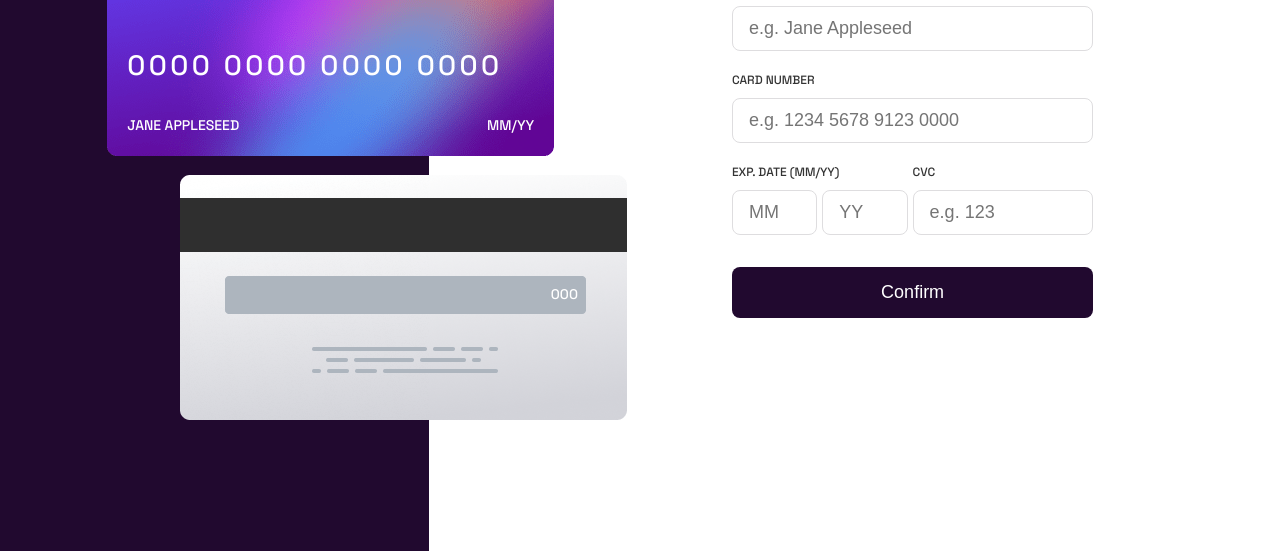
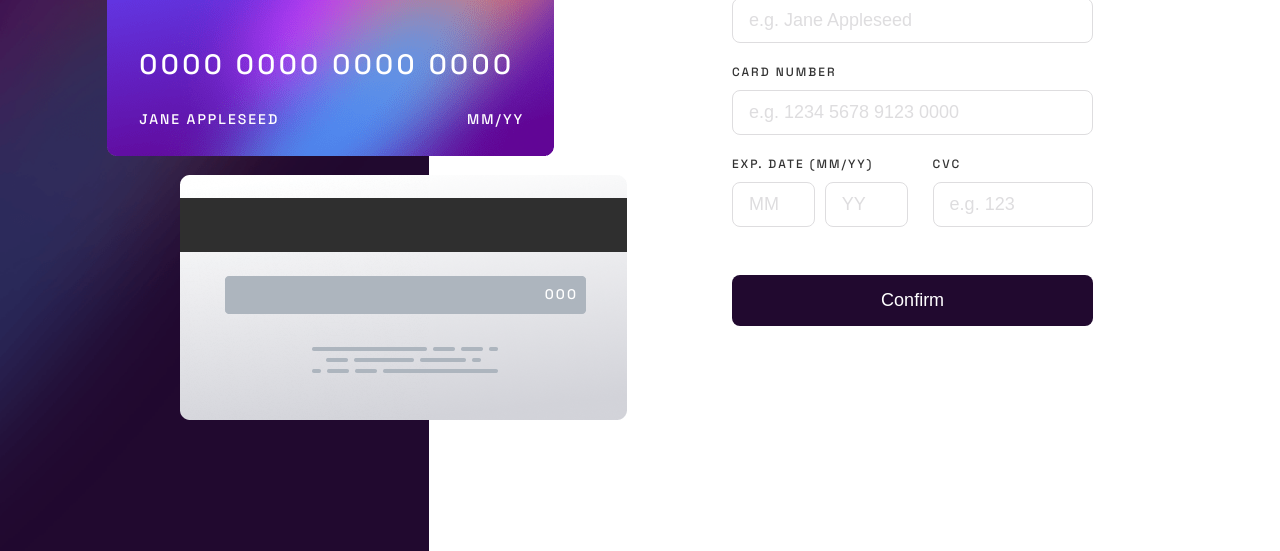
Before and after one commit to Chris-2811/interactive-card-details, a plain HTML site: page index.html in a window 1280 px wide. Shown: the part 249-800 px from the top of the page. Drawn offline with Linux system fonts and the light colour scheme.

Commit message:
added background

```diff
--- a/style.css
+++ b/style.css
@@ -57,7 +57,7 @@ img {
 .card-previews {
   color: #fff;
   position: relative;
-  background-color: var(--very-dark-violet);
+  background: url(./images/bg-main-mobile.png) no-repeat center center/cover;
   padding-inline: 16px;
   position: relative;
 }
@@ -139,7 +139,6 @@ img {
   right: 11%;
   margin-top: 1px;
   margin-bottom: 45px;
-
 }
 
 /* Form */
@@ -182,6 +181,15 @@ input {
 
 .input-container {
   display: flex;
+}
+
+.form-group > p {
+  letter-spacing: 2px;
+}
+
+.expiry-container label {
+  letter-spacing: 2px;
+  font-size: 12px;
 }
 
 .alert-message-name {
@@ -249,6 +257,10 @@ input[type="number"]::-webkit-inner-spin-button {
   width: 50%;
 }
 
+.ccv-container label {
+  letter-spacing: 2px;
+}
+
 .form-group:nth-child(3) .container {
   display: flex;
   justify-content: stretch;
@@ -267,6 +279,10 @@ input {
   border-radius: 8px;
   border: 1px solid var(--light-grayish-violet);
   margin-top: 9px;
+}
+
+input::placeholder {
+  color: var(--light-grayish-violet);
 }
 
 @media (min-width: 540px) {
@@ -304,6 +320,14 @@ input {
     grid-template-rows: 1fr;
   }
 
+  .btn {
+    margin-top: 40px;
+  }
+
+  .card-previews {
+    background: url(./images/bg-main-desktop.png) no-repeat center center/cover;
+  }
+
   .card-front__logo {
     height: 47px;
     width: 84px;
@@ -315,6 +339,7 @@ input {
   .card-front {
     top: 24%;
     left: 25%;
+    padding: 26px 30px 26px 32px;
     width: 397px;
     height: 215px;
     align-items: space-between;
@@ -334,14 +359,16 @@ input {
 
   .card-front__name {
     font-size: 14px;
+    letter-spacing: 2px;
   }
 
   .card-front__expiry {
     font-size: 14px;
+    letter-spacing: 2px;
   }
 
   .card-front__number {
-    font-size: 28px;
+    font-size: 26px;
     margin-top: 12%;
     margin-bottom: 6%;
 
@@ -349,13 +376,28 @@ input {
 
   .card-back__ccv {
     font-size: 14px;
+    letter-spacing: 2px;
   }
+
+  .expiry-container {
+    min-width: 55%;
+    max-width: 55%;
+    margin-right: 20px;
+  }
+
+  #input-month {
+    margin-right: 10px;
+  }
+
+
+
 }
 
 @media (min-width: 1200px) {
   .card-front {
     top: 20%;
     left: 25%;
+    padding: 28px 32px 26.5 32px;
     width: 447px;
     height: 245px;
   }
@@ -392,19 +434,24 @@ input {
   .card-back__ccv {
     font-size: 14px;
   }
+
+  .expiry-container {
+    min-width: 50%;
+   max-width: 50%;
+  }
 }
 
 @media (min-width: 1440px) {
   .card-front {
-    top: 21%;
-    left: 40%;
+    top: 19%;
+    left: 35%;
     height: 245px;
   }
   .card-back {
     width: 447px;
     height: 245px;
     left: 55%;
-    top: 52%;
+    top: 53%;
   }
 
   .form-container {
```
